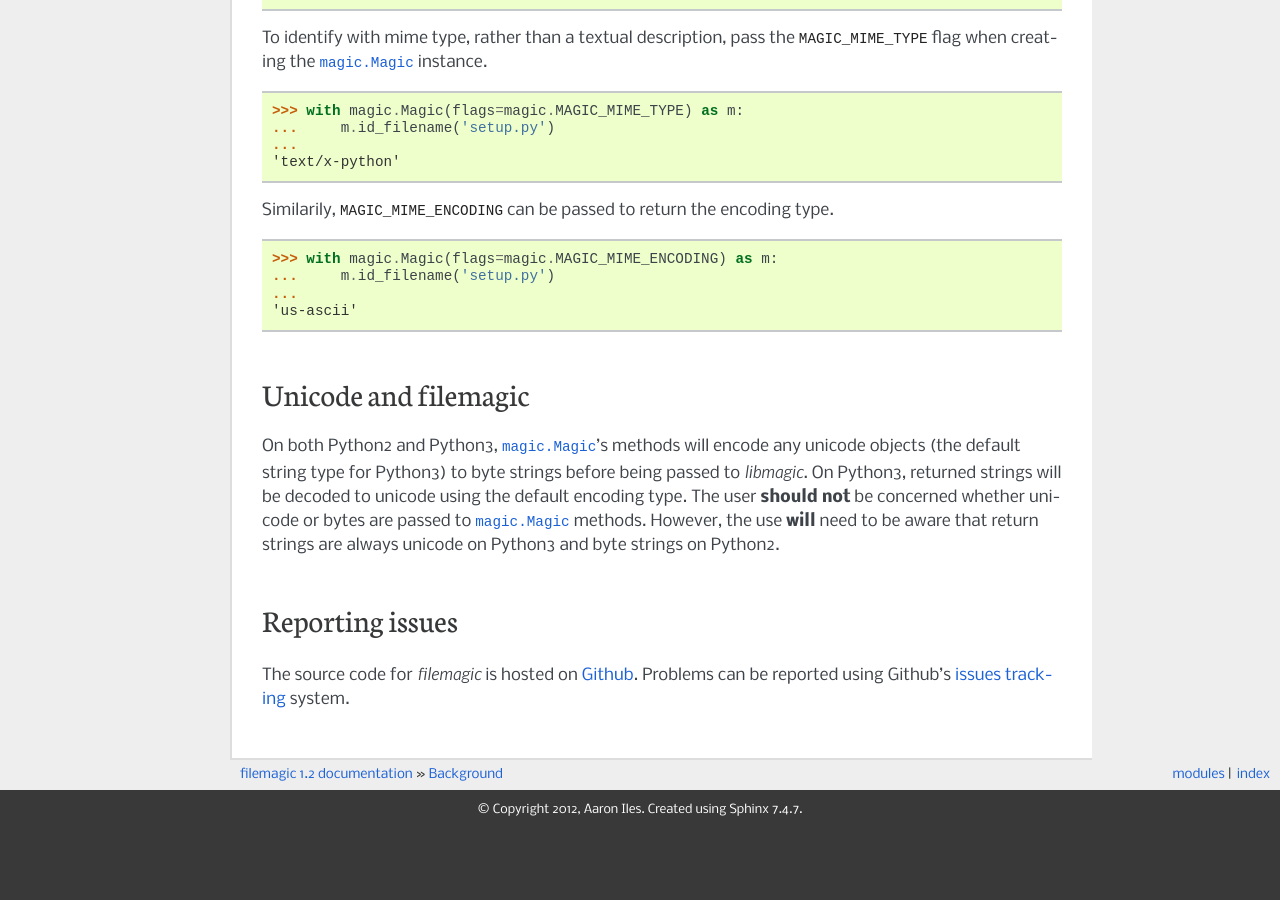
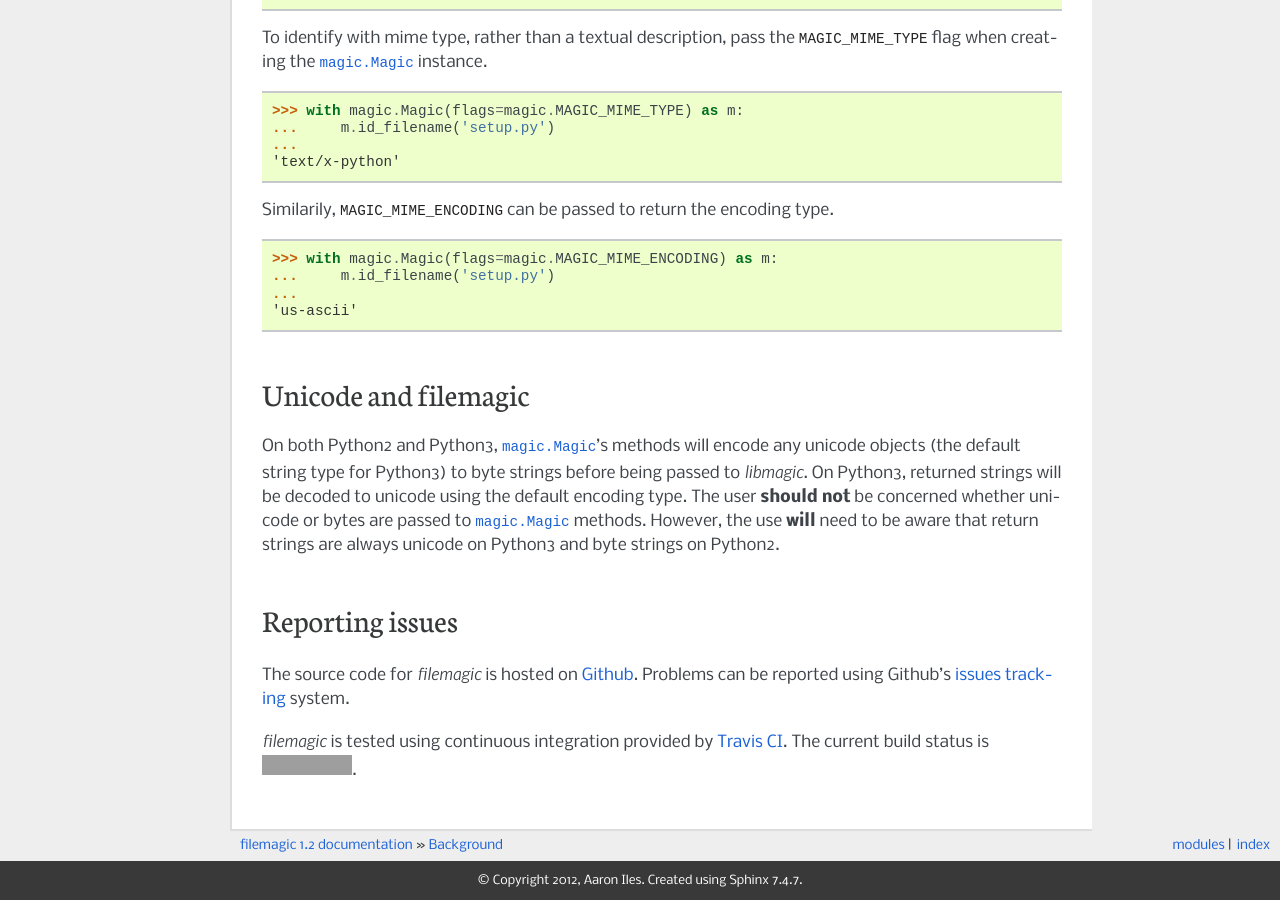
Before and after one commit to aliles/filemagic, a Sphinx documentation site: the page built from docs/source/guide_content.rst, in a window 1280 px wide and 900 px high, scrolled down 1574 px. Built offline with Sphinx 7.4.7, drawn with Linux system fonts in a browser that asks for light colours; before the commit the page ends 2403 px from its top, so only the background shows below that; grey boxes are pictures that could not be loaded.

Commit message:
Add build status to documentation
External build status resource added to 'Reporting issues' section of
the guide.

```diff
--- a/docs/source/guide_content.rst
+++ b/docs/source/guide_content.rst
@@ -121,3 +121,10 @@ The source code for *filemagic* is hosted on
 `Github <https://github.com/aliles/filemagic>`_.
 Problems can be reported using Github's
 `issues tracking <https://github.com/aliles/filemagic/issues>`_ system.
+
+*filemagic* is tested using continuous integration provided by
+`Travis CI <http://travis-ci.org>`_.
+The current build status is |build_status|.
+
+.. |build_status| image:: https://secure.travis-ci.org/aliles/filemagic.png?branch=master
+   :target: http://travis-ci.org/#!/aliles/filemagic
```
